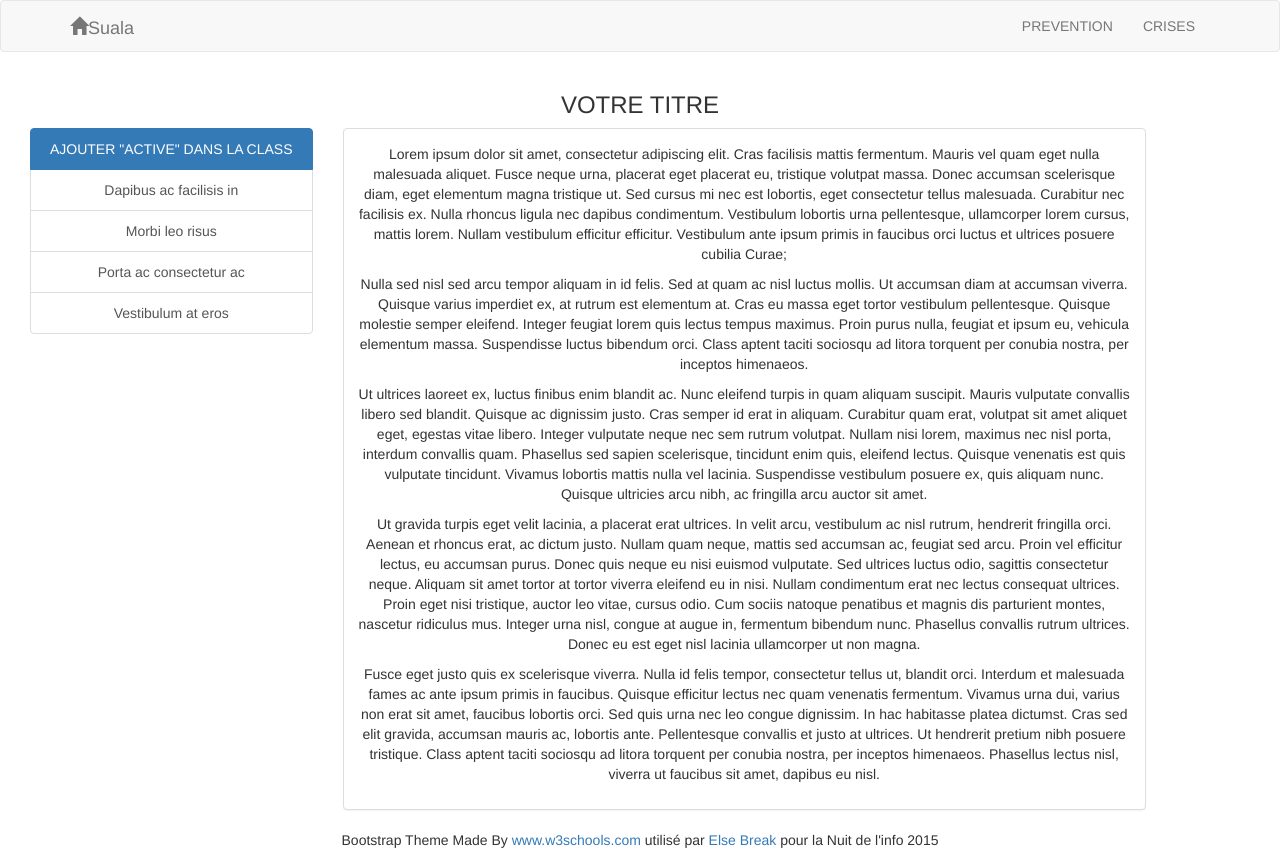
After one commit to gmolveau/nuitinfo2015, a PHP site: template views/exemple.html.twig in a window 1280 px wide. The commit adds this page. Run offline with PHP 8.4, Linux system fonts and the light colour scheme; the template is opened without the code that fills it, so the values that code supplies are empty; some libraries are stand-ins or nearby versions.

Commit message:
exemple html

```diff
--- a/app/app.php
+++ b/app/app.php
@@ -26,7 +26,7 @@ $app->register(
             'host'     => 'localhost',
             'dbname'   => 'nuitinfo',
             'port'     => 3306,
-            'user'     => 'root',
+            'user'     => 'user',
             'password' => '',
         ),
         // optional PDO attributes used in PDO constructor 4th argument driver_options
--- /dev/null
+++ b/views/exemple.html.twig
@@ -0,0 +1,80 @@
+<!DOCTYPE html>
+<html lang="en">
+<head>
+  <!-- Theme Made By www.w3schools.com - No Copyright -->
+  <title>Suala - Gestion de crises</title>
+   <meta charset="utf-8">
+    <meta http-equiv="X-UA-Compatible" content="IE=edge">
+    <meta name="viewport" content="width=device-width, initial-scale=1">
+    <link href="{{ app.request.basepath }}/lib/bootstrap/css/bootstrap.min.css" rel="stylesheet">
+    <link href="{{ app.request.basepath }}/css/microcms.css" rel="stylesheet">
+  <link href="http://fonts.googleapis.com/css?family=Montserrat" rel="stylesheet">
+
+</head>
+<body>
+
+<!-- MENU A NE PAS TOUCHER -->
+<nav class="navbar navbar-default">
+  <div class="container">
+    <div class="navbar-header">
+      <button type="button" class="navbar-toggle" data-toggle="collapse" data-target="#myNavbar">
+        <span class="icon-bar"></span>
+        <span class="icon-bar"></span>
+        <span class="icon-bar"></span>
+      </button>
+      <a class="navbar-brand" href="#"><span class="glyphicon glyphicon-home"></span>Suala</a>
+    </div>
+    <div class="collapse navbar-collapse" id="myNavbar">
+      <ul class="nav navbar-nav navbar-right">
+        <li><a href="/prevention">PREVENTION</a></li>
+        <li><a href="/crises">CRISES</a></li>
+      </ul>
+    </div>
+  </div>
+</nav>
+<!-- FIN MENU A NE PAS TOUCHER -->
+
+<!-- CONTAINER DU CONTENU -->
+<div class="container-fluid bg-2 text-center">
+  <h3 class="margin">VOTRE TITRE</h3>
+	<!-- LISTE DE LIEN -->
+	<div class="col-md-3">
+		<div class="list-group">
+		<!-- POUR LES BOUCLES IL SUFFIT DE REPETER LA BALISE <A></A> CAVEC LA MEME SYNTAXE -->
+		  <a href="#" class="list-group-item active">AJOUTER "ACTIVE" DANS LA CLASS</a>
+		  <a href="#" class="list-group-item">Dapibus ac facilisis in</a>
+		  <a href="#" class="list-group-item">Morbi leo risus</a>
+		  <a href="#" class="list-group-item">Porta ac consectetur ac</a>
+		  <a href="#" class="list-group-item">Vestibulum at eros</a>
+		</div>
+	</div>
+	<!-- FINLISTE DE LIEN -->
+
+	<!-- CONTENU -->
+	<div class="col-md-8">
+		<div class="panel panel-default">
+			<div class="panel-body">
+				<!-- MODIFIER ICI -->
+				<!-- SUPPRIMER LE LOREM IPSUM -->
+				<p>Lorem ipsum dolor sit amet, consectetur adipiscing elit. Cras facilisis mattis fermentum. Mauris vel quam eget nulla malesuada aliquet. Fusce neque urna, placerat eget placerat eu, tristique volutpat massa. Donec accumsan scelerisque diam, eget elementum magna tristique ut. Sed cursus mi nec est lobortis, eget consectetur tellus malesuada. Curabitur nec facilisis ex. Nulla rhoncus ligula nec dapibus condimentum. Vestibulum lobortis urna pellentesque, ullamcorper lorem cursus, mattis lorem. Nullam vestibulum efficitur efficitur. Vestibulum ante ipsum primis in faucibus orci luctus et ultrices posuere cubilia Curae;
+
+<p>Nulla sed nisl sed arcu tempor aliquam in id felis. Sed at quam ac nisl luctus mollis. Ut accumsan diam at accumsan viverra. Quisque varius imperdiet ex, at rutrum est elementum at. Cras eu massa eget tortor vestibulum pellentesque. Quisque molestie semper eleifend. Integer feugiat lorem quis lectus tempus maximus. Proin purus nulla, feugiat et ipsum eu, vehicula elementum massa. Suspendisse luctus bibendum orci. Class aptent taciti sociosqu ad litora torquent per conubia nostra, per inceptos himenaeos.
+
+<p>Ut ultrices laoreet ex, luctus finibus enim blandit ac. Nunc eleifend turpis in quam aliquam suscipit. Mauris vulputate convallis libero sed blandit. Quisque ac dignissim justo. Cras semper id erat in aliquam. Curabitur quam erat, volutpat sit amet aliquet eget, egestas vitae libero. Integer vulputate neque nec sem rutrum volutpat. Nullam nisi lorem, maximus nec nisl porta, interdum convallis quam. Phasellus sed sapien scelerisque, tincidunt enim quis, eleifend lectus. Quisque venenatis est quis vulputate tincidunt. Vivamus lobortis mattis nulla vel lacinia. Suspendisse vestibulum posuere ex, quis aliquam nunc. Quisque ultricies arcu nibh, ac fringilla arcu auctor sit amet.
+
+<p>Ut gravida turpis eget velit lacinia, a placerat erat ultrices. In velit arcu, vestibulum ac nisl rutrum, hendrerit fringilla orci. Aenean et rhoncus erat, ac dictum justo. Nullam quam neque, mattis sed accumsan ac, feugiat sed arcu. Proin vel efficitur lectus, eu accumsan purus. Donec quis neque eu nisi euismod vulputate. Sed ultrices luctus odio, sagittis consectetur neque. Aliquam sit amet tortor at tortor viverra eleifend eu in nisi. Nullam condimentum erat nec lectus consequat ultrices. Proin eget nisi tristique, auctor leo vitae, cursus odio. Cum sociis natoque penatibus et magnis dis parturient montes, nascetur ridiculus mus. Integer urna nisl, congue at augue in, fermentum bibendum nunc. Phasellus convallis rutrum ultrices. Donec eu est eget nisl lacinia ullamcorper ut non magna.
+
+<p>Fusce eget justo quis ex scelerisque viverra. Nulla id felis tempor, consectetur tellus ut, blandit orci. Interdum et malesuada fames ac ante ipsum primis in faucibus. Quisque efficitur lectus nec quam venenatis fermentum. Vivamus urna dui, varius non erat sit amet, faucibus lobortis orci. Sed quis urna nec leo congue dignissim. In hac habitasse platea dictumst. Cras sed elit gravida, accumsan mauris ac, lobortis ante. Pellentesque convallis et justo at ultrices. Ut hendrerit pretium nibh posuere tristique. Class aptent taciti sociosqu ad litora torquent per conubia nostra, per inceptos himenaeos. Phasellus lectus nisl, viverra ut faucibus sit amet, dapibus eu nisl.
+			</div>
+		</div>
+	</div>
+	<!-- FIN CONTENU -->
+</div>
+
+<!-- Footer -->
+<footer class="container-fluid bg-4 text-center">
+  <p>Bootstrap Theme Made By <a href="http://www.w3schools.com">www.w3schools.com</a> utilisé par <a href="team.html">Else Break</a> pour la Nuit de l'info 2015</p>
+</footer>
+
+</body>
+</html>
```
Also changed, not shown: web/lib/css/style.css (+47 -0 lines), db/create.sql (line endings or trailing spaces), views/exemple.index.html.twig (line endings or trailing spaces).
